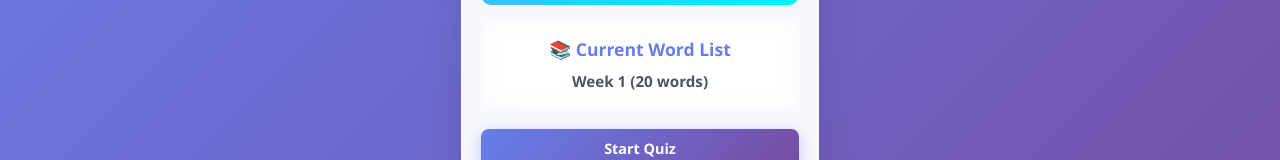
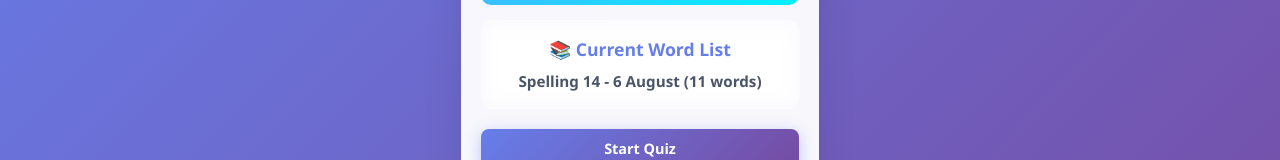
Before and after one commit to jt10101/spelling-app, a React (Vite) app: page / in a window 1280 px wide. Shown: the part 337-497 px from the top of the page. Built offline with nearby package versions, Linux system fonts and the light colour scheme.

Commit message:
added this week's spelling list

```diff
--- a/src/App.jsx
+++ b/src/App.jsx
@@ -5,7 +5,9 @@ import "./App.css";
 function App() {
   const [gameMode, setGameMode] = useState("menu"); // 'menu', 'quiz', 'results', 'summary', 'wordlist', 'edit', 'select'
   const [wordList, setWordList] = useState(defaultWordList);
-  const [selectedWordListName, setSelectedWordListName] = useState("Week 1");
+  const [selectedWordListName, setSelectedWordListName] = useState(
+    "Spelling 14 - 6 August"
+  ); // For continuity, this needs to be fixed so that I pull the latest word list instead of having to manually update the word list name
   const [currentWord, setCurrentWord] = useState("");
   const [userInput, setUserInput] = useState("");
   const [editingWord, setEditingWord] = useState("");
--- a/src/wordList.js
+++ b/src/wordList.js
@@ -2,95 +2,33 @@
 // Update these lists weekly with new words
 
 export const wordLists = {
-  "Week 1": [
-    "occasionally",
-    "particularly",
-    "definitely",
-    "beautiful",
-    "necessary",
-    "separate",
-    "receive",
-    "believe",
-    "achieve",
-    "convenient",
-    "environment",
-    "government",
-    "important",
-    "different",
-    "difficult",
-    "interesting",
-    "knowledge",
-    "language",
-    "business",
-    "calendar",
+  "Spelling 13 - 30 July": [
+    "wait",
+    "green",
+    "mine",
+    "clothes",
+    "dressed",
+    "makes",
+    "family",
+    "pockets",
+    "breakfast",
+    "relatives",
+    "mother makes breakfast for my sister and me",
   ],
-  "Week 2": [
-    "adventure",
-    "challenge",
-    "discovery",
-    "experience",
-    "fascinating",
-    "generous",
-    "happiness",
-    "imagination",
-    "journey",
-    "kindness",
-    "laughter",
-    "mystery",
-    "natural",
-    "opportunity",
-    "peaceful",
-    "question",
-    "remember",
-    "successful",
-    "treasure",
-    "wonderful",
-  ],
-  "Week 3": [
-    "accommodate",
-    "embarrass",
-    "occurrence",
-    "recommend",
-    "successful",
-    "appreciate",
-    "experience",
-    "independent",
-    "opportunity",
-    "responsible",
-    "communication",
-    "environment",
-    "immediately",
-    "occasionally",
-    "particularly",
-    "accomplish",
-    "determine",
-    "influence",
-    "maintenance",
-    "perspective",
-  ],
-  "Common Words": [
-    "because",
-    "through",
-    "thought",
-    "though",
-    "enough",
-    "friend",
-    "people",
-    "school",
-    "should",
-    "would",
-    "could",
-    "might",
-    "right",
-    "write",
-    "their",
-    "there",
-    "they're",
-    "where",
-    "were",
-    "we're",
+  "Spelling 14 - 6 August": [
+    "visit",
+    "kneel",
+    "smile",
+    "widely",
+    "packets",
+    "members",
+    "presents",
+    "naughty",
+    "celebrate",
+    "grandchildren",
+    "we ate tarts, cookies and cakes",
   ],
 };
 
 // Default word list (for backward compatibility)
-export const defaultWordList = wordLists["Week 1"];
+export const defaultWordList = wordLists["Spelling 14 - 6 August"];
```
